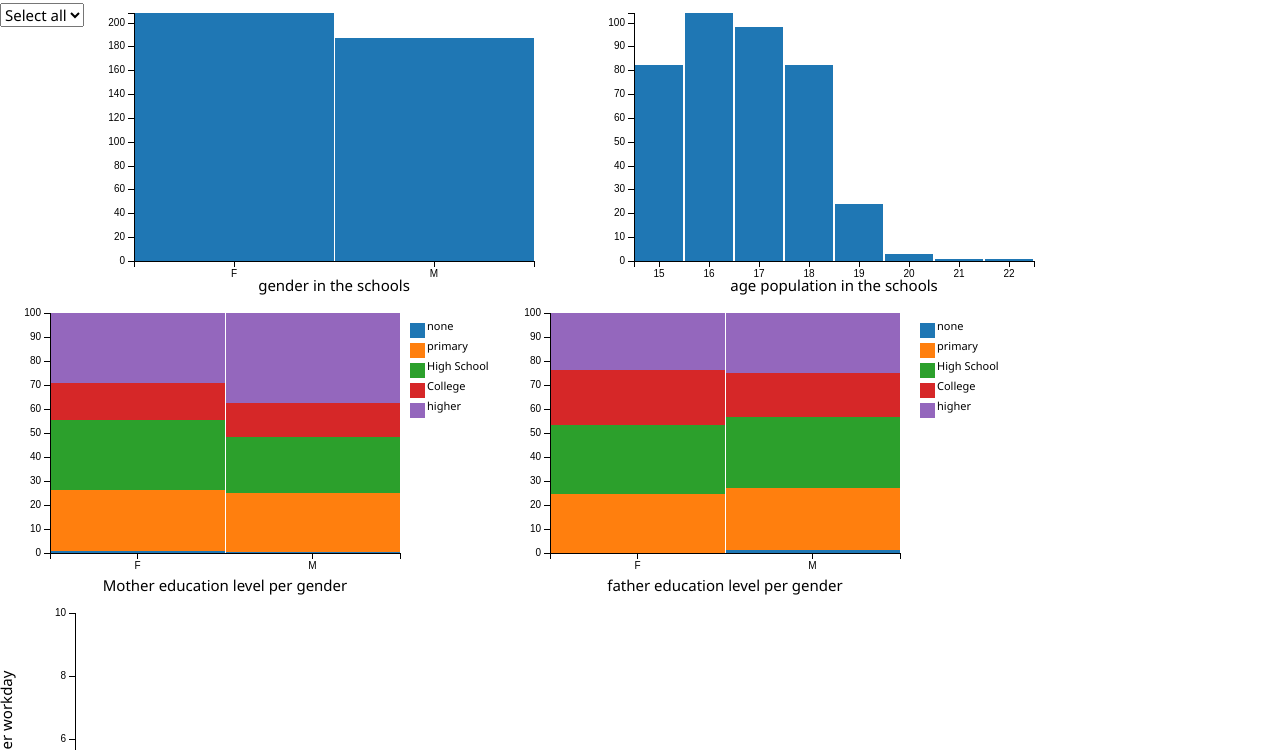
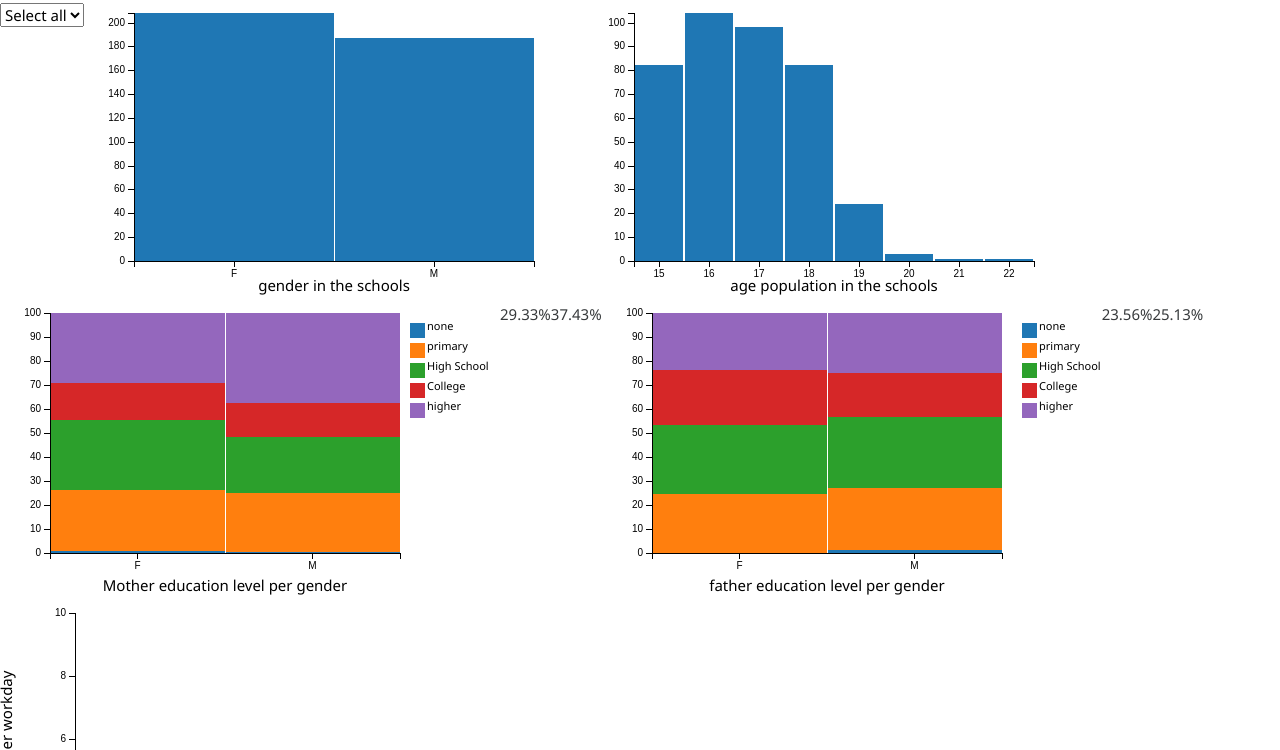
Before and after one commit to Baal89/second-milestone-project, a plain HTML site: page index.html in a window 1280 px wide. Shown: the part 50-800 px from the top of the page. Drawn offline with Linux system fonts and the light colour scheme.

Commit message:
percentage chart for fathers and mother education level added

```diff
--- a/static/js/graph.js
+++ b/static/js/graph.js
@@ -16,9 +16,10 @@ function makeGraphs(error, performanceData) {
     show_mother_education(ndx);
     show_father_education(ndx);
 
-    show_percent_higher_education(ndx, "F", "percentage-of-female-mother-higher-education");
-    show_percent_higher_education(ndx, "M", "percentage-of-male-mother-higher-education");
-    //show_percent_father_higher_education(ndx);
+    show_percent_higher_mother_education(ndx, "F", "#percentage-of-female-mother-higher-education");
+    show_percent_higher_mother_education(ndx, "M", "#percentage-of-male-mother-higher-education");
+    show_percent_higher_father_education(ndx, "F","#percentage-of-female-father-higher-education");
+    show_percent_higher_father_education(ndx, "M","#percentage-of-male-father-higher-education");
 
     show_performance_to_workday_alcohol_cosumption(ndx);
 
@@ -184,12 +185,12 @@ function show_father_education(ndx) {
         .margins({ top: 10, right: 100, bottom: 50, left: 50 });
 }
 
-function show_percent_higher_education(ndx, gender, element) {
+function show_percent_higher_mother_education(ndx, gender, element) {
     var percentageMotherHigherEducation = ndx.groupAll().reduce(
         function(p, v) {
             if (v.sex === gender) {
                 p.count++;
-                if (v.Medu === "4") {
+                if(v.Medu === "4") {
                     p.are_higher++;
                 }
             }
@@ -198,29 +199,63 @@ function show_percent_higher_education(ndx, gender, element) {
         function(p, v) {
             if (v.sex === gender) {
                 p.count--;
-                if (v.Medu === "4") {
+                if(v.Medu === "4") {
                     p.are_higher--;
                 }
             }
             return p;
         },
         function() {
-            return { count: 0, are_higher: 0 };
-        }
+            return {count: 0, are_higher: 0};
+        },
     );
-
-    dc.numberDisplay(element)
+   dc.numberDisplay(element)
         .formatNumber(d3.format(".2%"))
-        .valueAccessor(function(d) {
+        .valueAccessor(function (d) {
             if (d.count == 0) {
                 return 0;
-            }
-            else {
-                return (d.higher / d.count);
+            } else {
+                return (d.are_higher / d.count);
             }
         })
         .group(percentageMotherHigherEducation);
 }
+
+ function show_percent_higher_father_education(ndx, gender, element) {
+       var percentageFatherHigherEducation = ndx.groupAll().reduce(
+        function(p, v) {
+            if (v.sex === gender) {
+                p.count++;
+                if(v.Fedu === "4") {
+                    p.are_higher++;
+                }
+            }
+            return p;
+        },
+        function(p, v) {
+            if (v.sex === gender) {
+                p.count--;
+                if(v.Fedu === "4") {
+                    p.are_higher--;
+                }
+            }
+            return p;
+        },
+        function() {
+            return {count: 0, are_higher: 0};
+        },
+    );
+   dc.numberDisplay(element)
+        .formatNumber(d3.format(".2%"))
+        .valueAccessor(function (d) {
+            if (d.count == 0) {
+                return 0;
+            } else {
+                return (d.are_higher / d.count);
+            }
+        })
+        .group(percentageFatherHigherEducation);
+ }
 
 function show_performance_to_workday_alcohol_cosumption(ndx) {
 
```
Also changed, not shown: .c9/metadata/environment/index.html, .c9/metadata/environment/static/js/graph.js, index.html (line endings or trailing spaces), 1 other file.
